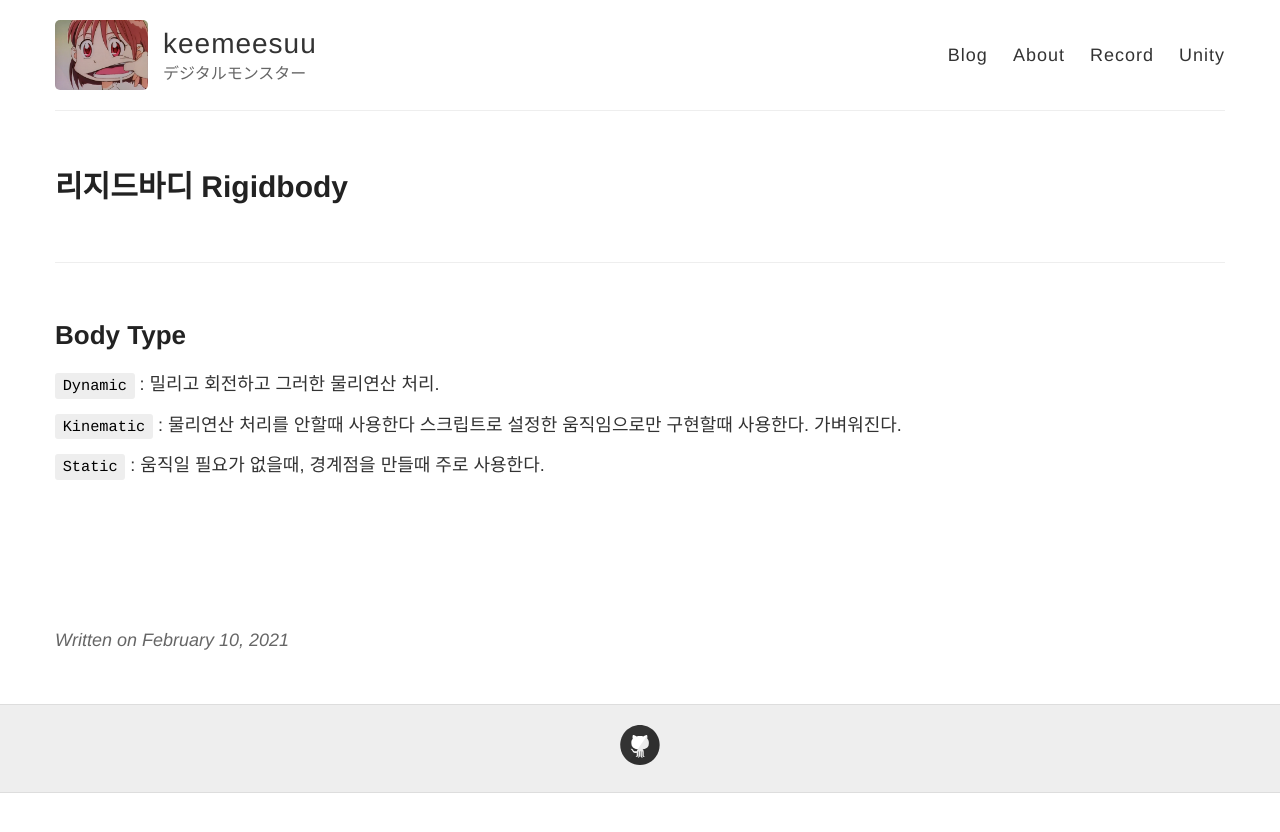
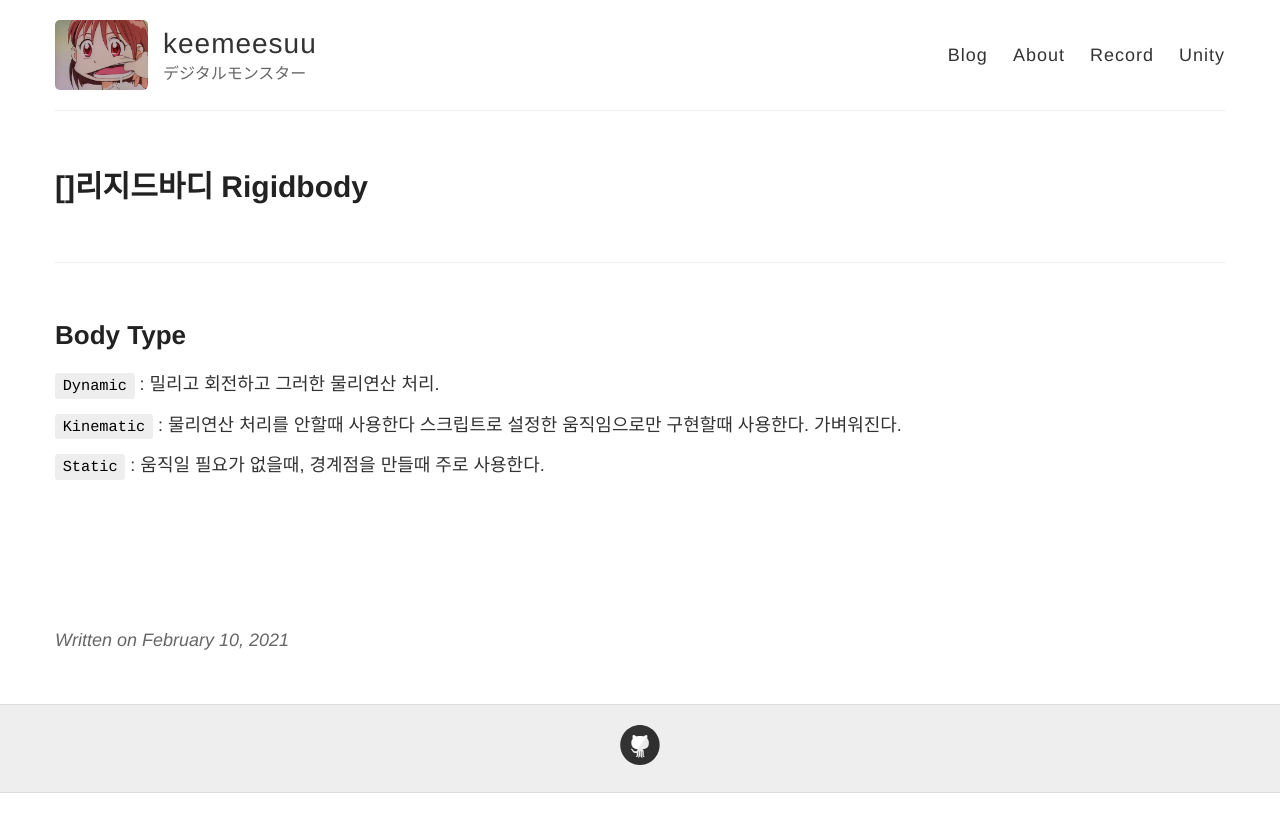
Before and after one commit to keemeesuu/keemeesuu.github.io, a Jekyll site: the page built from _posts/dev/Unity/2021-02-10-리지드바디.md, in a window 1280 px wide. Shown: the top 832 px of the page. Built offline with Jekyll 4.4.1, drawn with Linux system fonts in a browser that asks for light colours.

Commit message:
Update post.html

```diff
--- a/_layouts/post.html
+++ b/_layouts/post.html
@@ -3,7 +3,7 @@ layout: default
 ---
 
 <article class="post">
-  <h1 class="title">{{ page.title }}</h1>
+  <h1 class="title"><span>[{{ post.subject | upcase }}]</span>{{ page.title }}</h1>
 
   <div class="entry">
     {{ content }}
```
